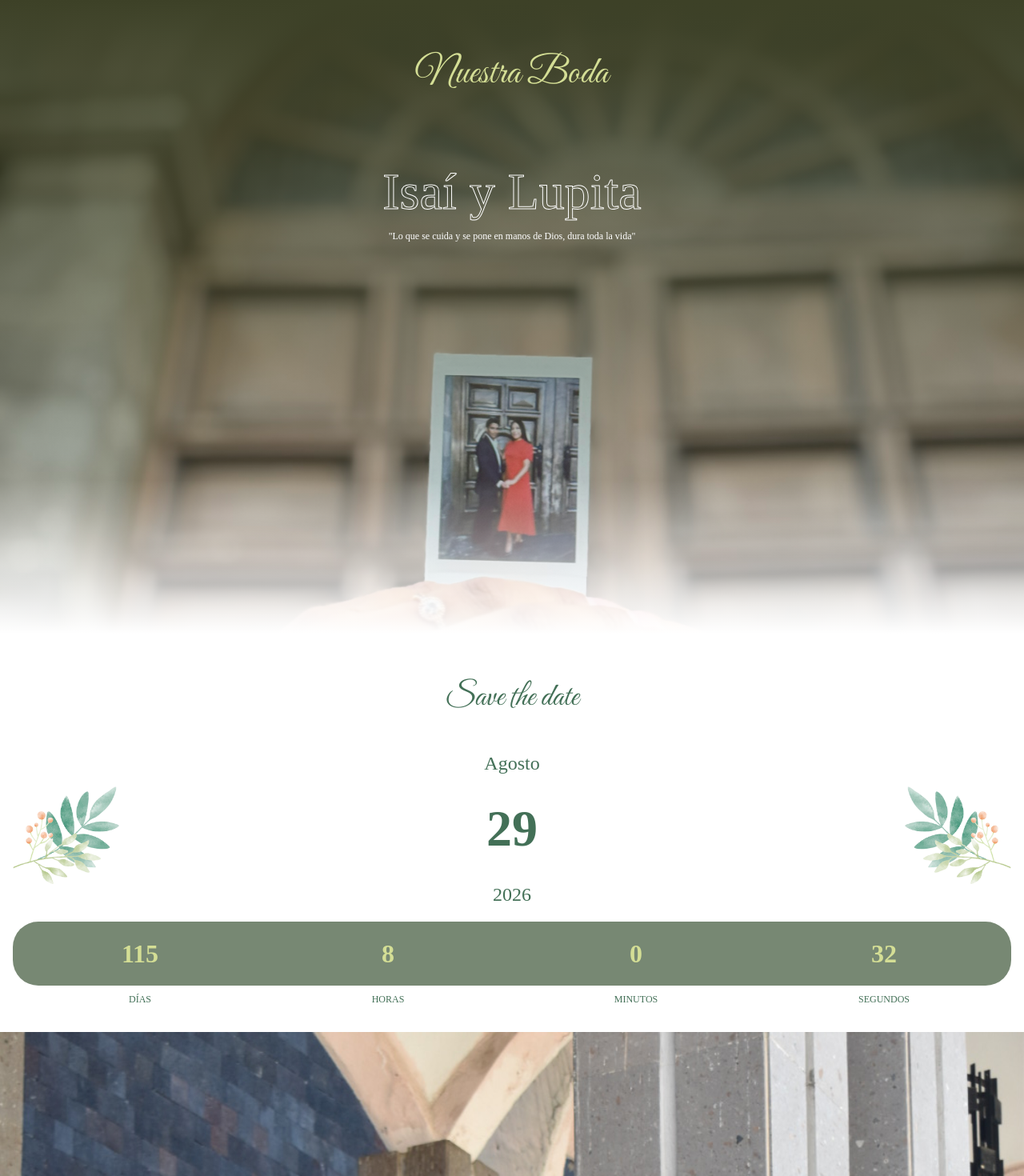
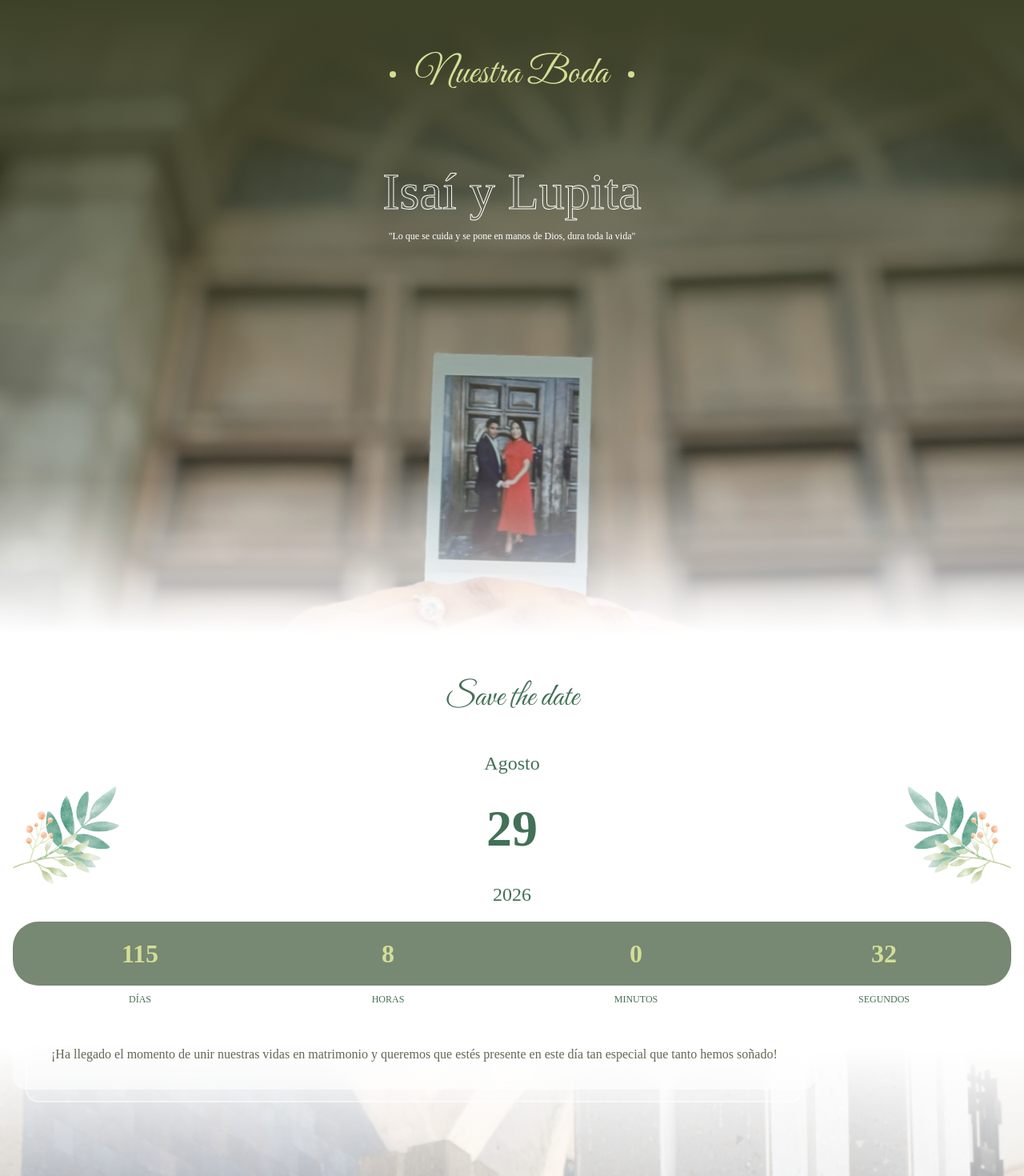
Before and after one commit to emmywebgiart/webemmywebgiart, a React (Vite) app: page /#/invitaciones/isai-y-lupita in a window 1280 px wide. Shown: the top 1470 px of the page at 80% size. Built offline with nearby package versions, Linux system fonts and the light colour scheme; a web font is replaced by a local one.

Commit message:
Feat: se agregan pseudoelementos en hero title evento, se agrega container y estilos para frase de foto despues de contador

```diff
--- a/src/index.css
+++ b/src/index.css
@@ -133,11 +133,11 @@ button {
   font-family: "Lustria", serif;
 }
 
-.section_hero, .section_album {
+.section_hero, .section_album, .section_photo {
   position: relative;
 }
 
-.section_hero:before, .section_hero:after, .section_album:before, .section_album:after {
+.section_hero:before, .section_hero:after, .section_album:before, .section_album:after, .section_photo:before, .section_photo:after {
   content: '';
   position: absolute;
   height: 100%;
@@ -160,6 +160,14 @@ button {
   background-image: linear-gradient(to top, #fff 1%, transparent 25%);
 }
 
+.section_photo:before {
+  background-image: linear-gradient(to bottom, #fff 1%, transparent 25%);
+}
+
+.section_photo:after {
+  background-image: linear-gradient(to top, #778873 1%, transparent 25%);
+}
+
 .section_album:after {
   z-index: 1;
 }
@@ -167,6 +175,26 @@ button {
 .hero_title {
   font-size: 3rem;
   color: #D4DE95;
+  position: relative;
+}
+
+.hero_title::before, .hero_title:after {
+  content: '';
+  position: absolute;
+  height: .5rem;
+  width: .5rem;
+  background-color: #D4DE95;
+  border-radius: 50%;
+  top: 50%;
+  transform: translateY(-50%);
+}
+
+.hero_title::before {
+  left: -32px;
+}
+
+.hero_title::after {
+  right: -32px;
 }
 
 .hero_names {
@@ -201,3 +229,21 @@ button {
   background-color: #fff;
   top: 0;
 }
+
+.photo_frase_container {
+  position: relative;
+}
+
+.photo_frase_container:before {
+  content: '';
+  position: absolute;
+  left: 16px;
+  right: 16px;
+  bottom: -16px;
+  top: 0;
+  background: rgb(255 255 255 / .2);
+  border: 2px solid rgb(255 255 255 / .5);
+  border-top: none;
+  border-bottom-left-radius: 16px;
+  border-bottom-right-radius: 16px;
+}
--- a/src/pages/Invitaciones/IsaiLupita.jsx
+++ b/src/pages/Invitaciones/IsaiLupita.jsx
@@ -64,8 +64,8 @@ export default function IsaiLupita () {
             <section className="section_hero" style={{background: `url(${imgPrincipal})`, width: "100%", height: "100vh", backgroundSize: "cover", backgroundPosition: "center"}}>
                 {/* <img src={imgPrincipal} alt="" style={{width: "100%"}} /> */}
                 <div className="position-relative d-flex flex-column gap-5">
-                    <div style={{padding: "32px", paddingTop: "64px"}}>
-                        <h1 className="hero_title font_great_vibes mb-0 text-center">Nuestra Boda</h1>
+                    <div className="text-center" style={{padding: "32px", paddingTop: "64px"}}>
+                        <h1 className="hero_title font_great_vibes mb-0 text-center d-inline-block">Nuestra Boda</h1>
                     </div>
                     <div className="text-center">
                         <h2 className="hero_names font_lustria" style={{fontSize: "4rem"}}>Isaí y Lupita</h2>
@@ -159,10 +159,14 @@ export default function IsaiLupita () {
                     </div>
                 </div>
             </section>
-            <section>
+            <section className="section_photo">
                 <img src={img2} alt="" style={{width: "100%"}} />
-                <div>
-                    <p>¡Ha llegado el momento de unir nuestras vidas en matrimonio y queremos que estés presente en este día tan especial que tanto hemos soñado!</p>
+                <div style={{position: "absolute", top: 0, padding: 16, paddingTop: 0, zIndex: 1}}>
+                    <div className="photo_frase_container" style={{background: "rgb(255, 255, 255, .5)", backdropFilter: "blur(15px)", borderBottomLeftRadius: "16px", borderBottomRightRadius: "16px"}}>
+                        <div style={{padding: 16, paddingLeft: 48, paddingRight: 48}}>
+                            <p className="text-center" style={{color: "#3D4127"}}>¡Ha llegado el momento de unir nuestras vidas en matrimonio y queremos que estés presente en este día tan especial que tanto hemos soñado!</p>
+                        </div>
+                    </div>
                 </div>
             </section>
             <section className="position-relative" style={{background: "#778873", padding: "16px", paddingBottom: "144px"}}>
```
